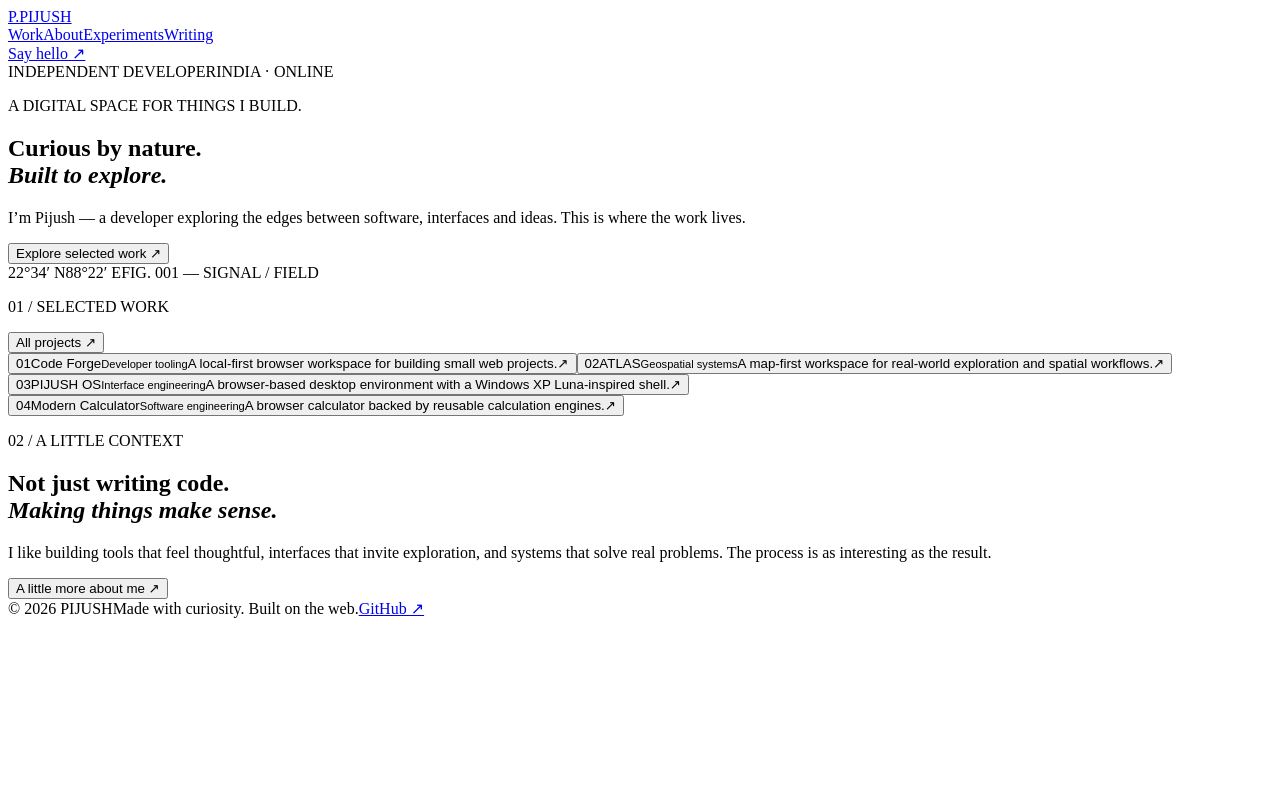
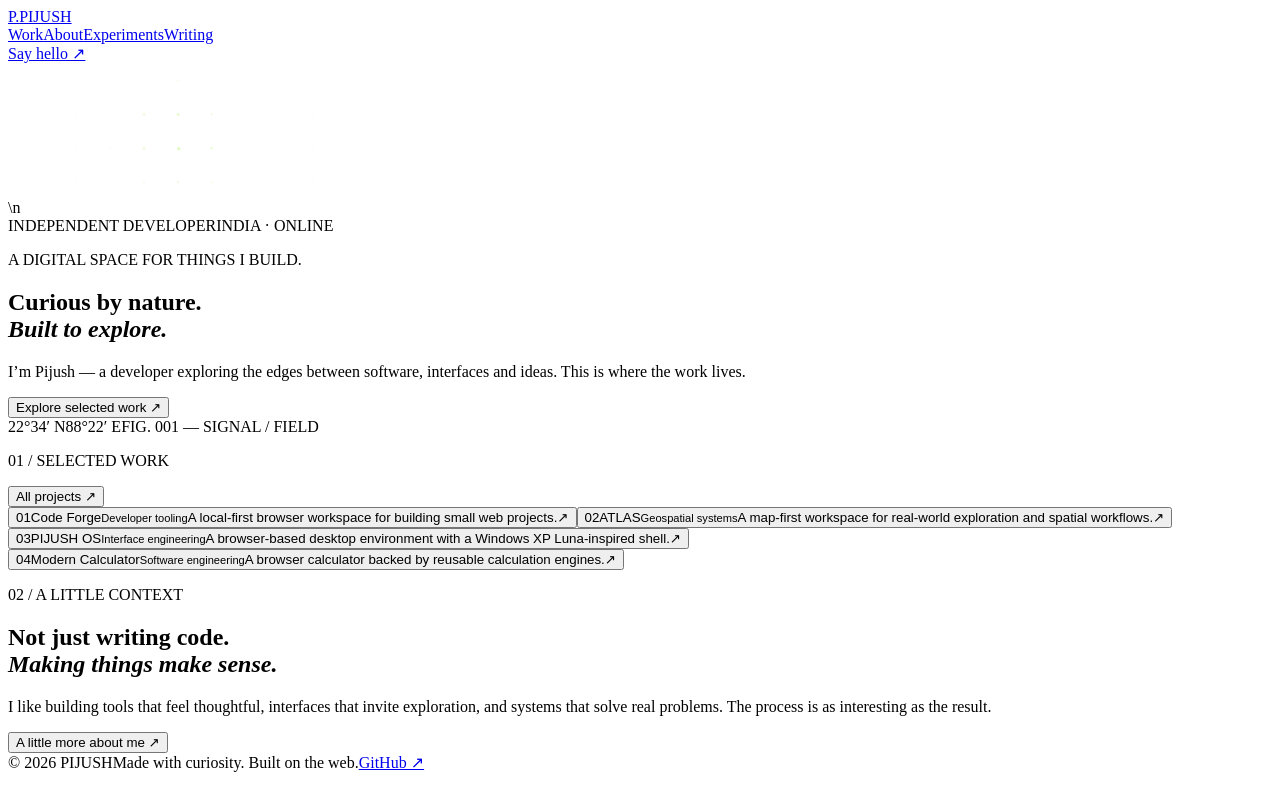
Before and after one commit to TEJAS-MK2/Vault, a React (Vite) app: page / in a window 1280 px wide. Built offline with nearby package versions, Linux system fonts and the light colour scheme.

Commit message:
feat: wire ambient canvas into portfolio home

```diff
--- a/src/pages/Pages.tsx
+++ b/src/pages/Pages.tsx
@@ -1,6 +1,8 @@
+import type { ReactNode } from 'react'
 import { getProject, projects } from '../data/projects'
+import SignalField from '../components/SignalField'
 
-function PageIntro({ index, eyebrow, title, children }: { index: string; eyebrow: string; title: string; children?: React.ReactNode }) {
+function PageIntro({ index, eyebrow, title, children }: { index: string; eyebrow: string; title: string; children?: ReactNode }) {
   return <header className="page-intro">
     <p className="eyebrow"><span>{index}</span> / {eyebrow}</p>
     <h1>{title}</h1>
@@ -10,7 +12,7 @@ function PageIntro({ index, eyebrow, title, children }: { index: string; eyebrow
 
 export function HomePage({ navigate }: { navigate: (path: string) => void }) {
   return <div className="home-page">
-    <section className="home-hero">
+    <section className="home-hero">\n      <SignalField />
       <div className="hero-index"><span>INDEPENDENT DEVELOPER</span><span>INDIA · ONLINE</span></div>
       <p className="hero-kicker">A DIGITAL SPACE FOR THINGS I BUILD.</p>
       <h1>Curious by nature.<br /><em>Built to explore.</em></h1>
```
